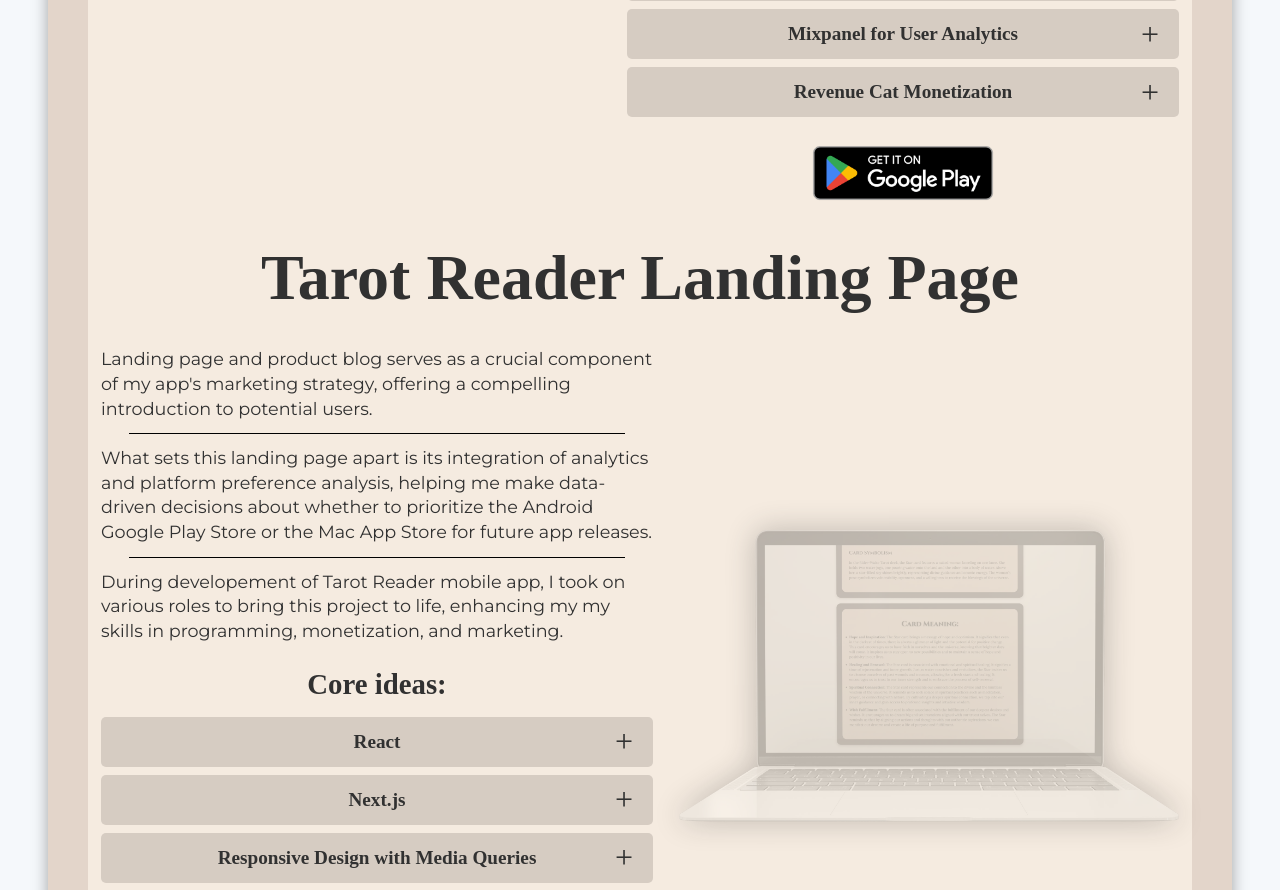
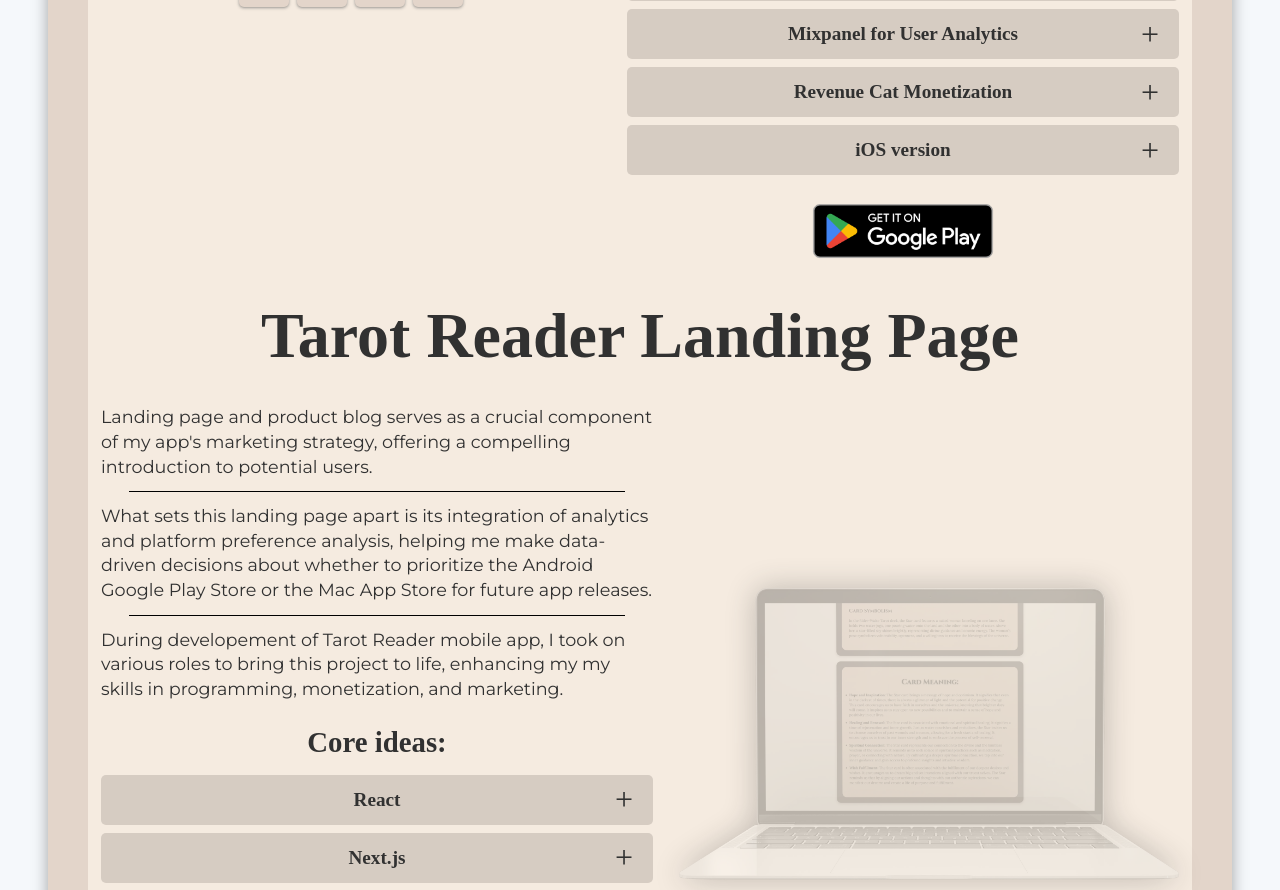
Before and after one commit to Schnippen/df-portfolio, a React (Create React App) app: page / in a window 1280 px wide. Shown: the part 2340-3230 px from the top of the page. Built offline with nearby package versions, Linux system fonts and the light colour scheme.

Commit message:
added small change in project description

```diff
--- a/src/components/Blocks/Content/Projects.tsx
+++ b/src/components/Blocks/Content/Projects.tsx
@@ -45,6 +45,10 @@ const MobileProjectTechnologicalStackArray = [
   <AccordeonParagraph
     title="Revenue Cat Monetization"
     paragraphText="Successfully monetized in-app products with in app using RevenueCat which provides a  backend and wrapper around Apple's StoreKit, Google Play Billing, and web-based payments."
+  />,
+  <AccordeonParagraph
+    title="iOS version"
+    paragraphText="App has been submitted for review."
   />,
 ];
 const LandingPageTechnologicalStackArray = [
```
